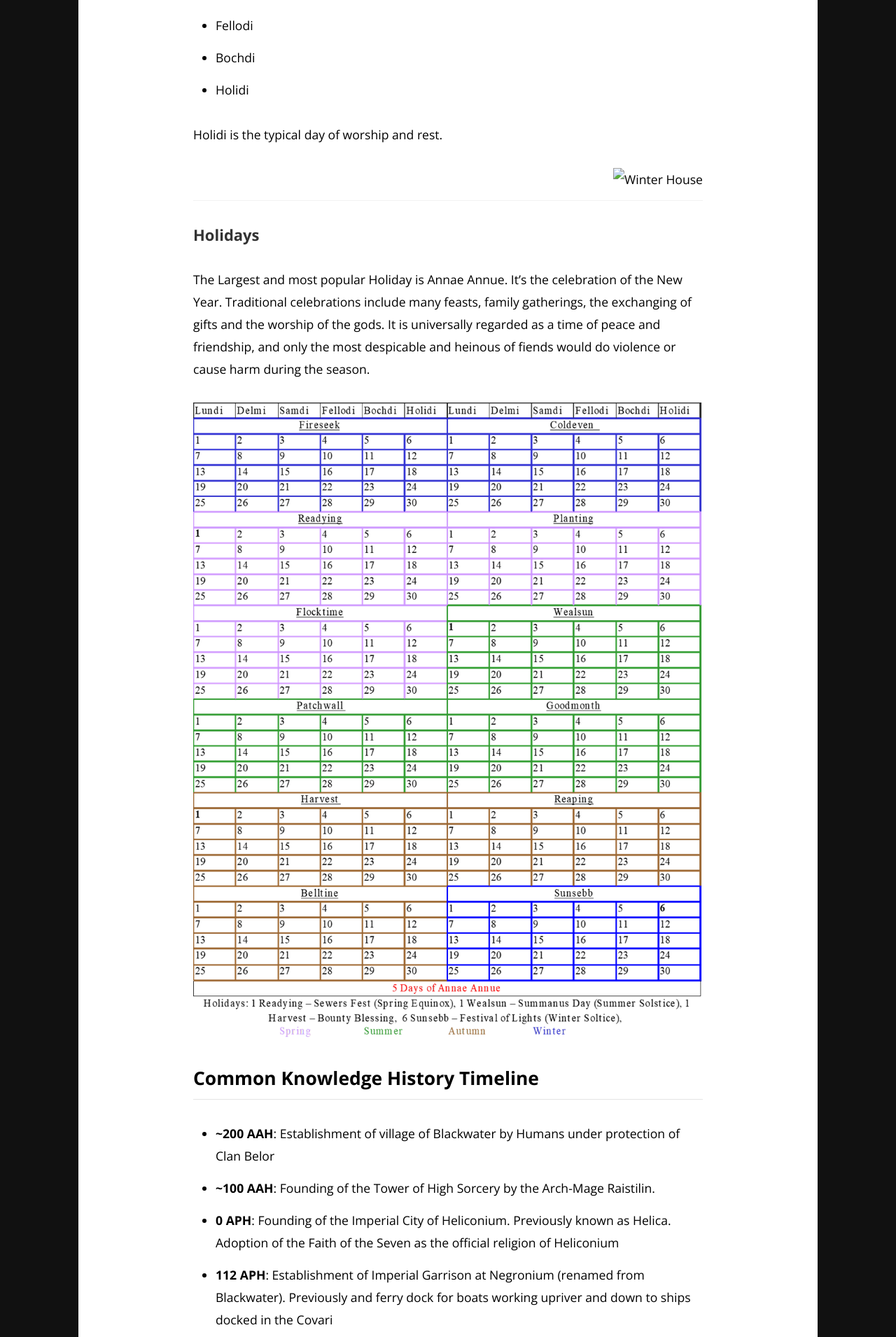
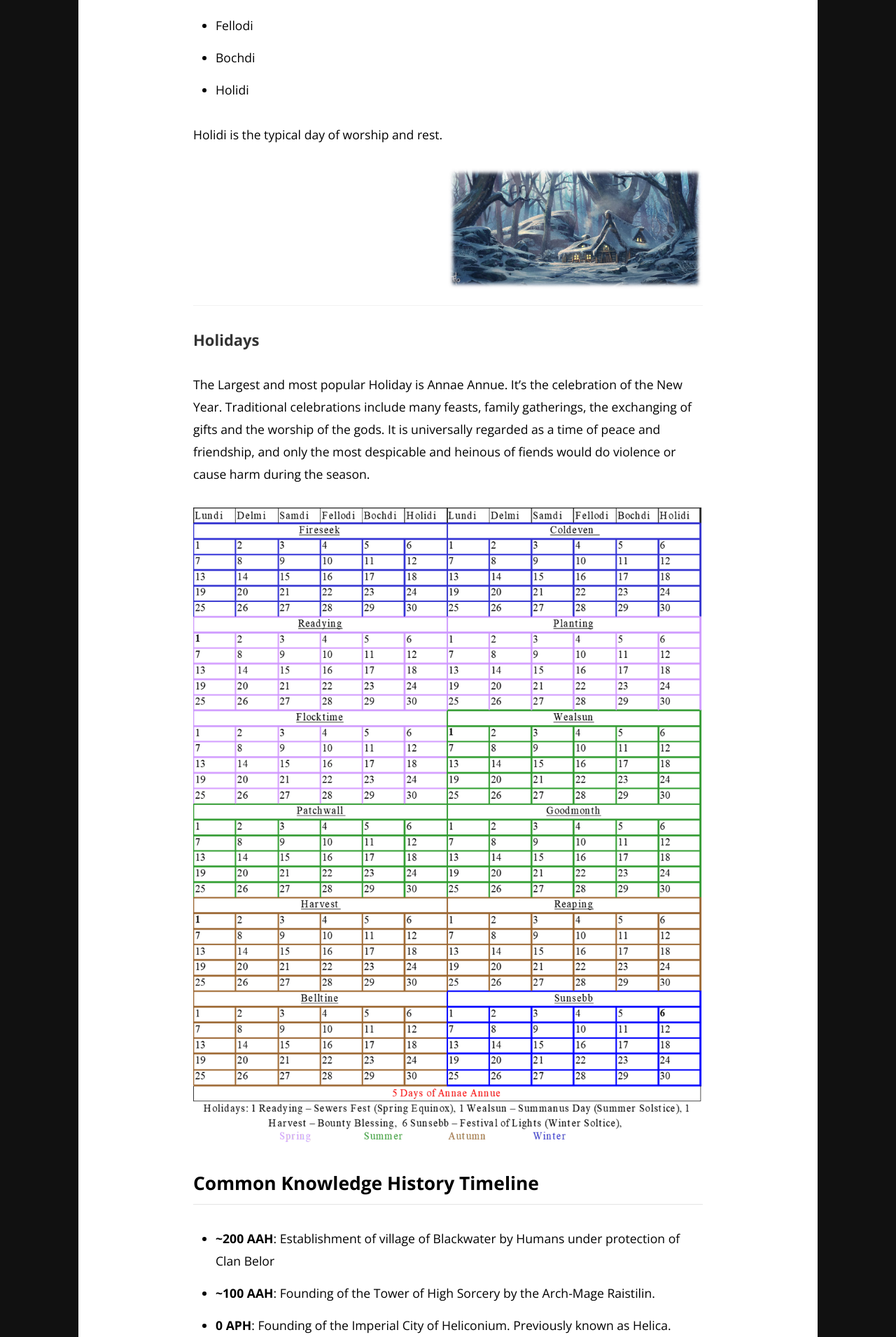
Before and after one commit to rickosborne/blackwater, a Jekyll site: the page built from _guide/400-Calendar.md, in a window 1280 px wide. Shown: the part 1554-3464 px from the top of the page at 70% size. Built offline with Jekyll 4.4.1, drawn with Linux system fonts in a browser that asks for light colours.

Commit message:
Update 400-Calendar.md

```diff
--- a/_guide/400-Calendar.md
+++ b/_guide/400-Calendar.md
@@ -38,7 +38,7 @@ The days of the week are:
 Holidi is the typical day of worship and rest.
 
 {:.float-right}
-![Winter House](./images/Winter House.jpg)
+![Winter House](../images/Winter House.jpg)
 
 ## Holidays
 
```
